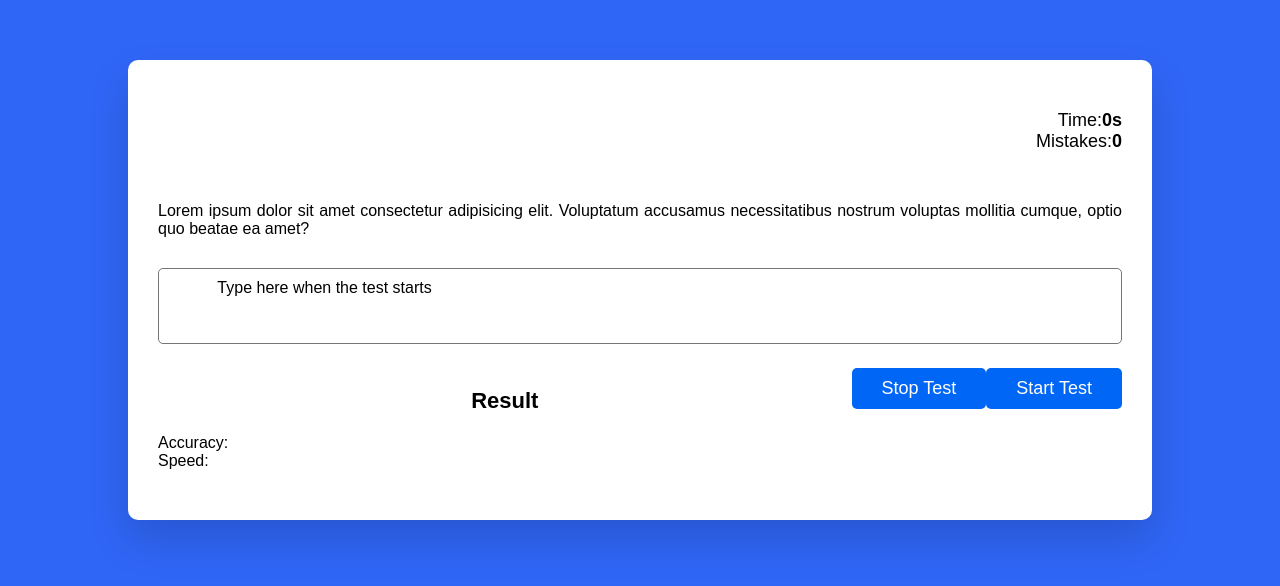
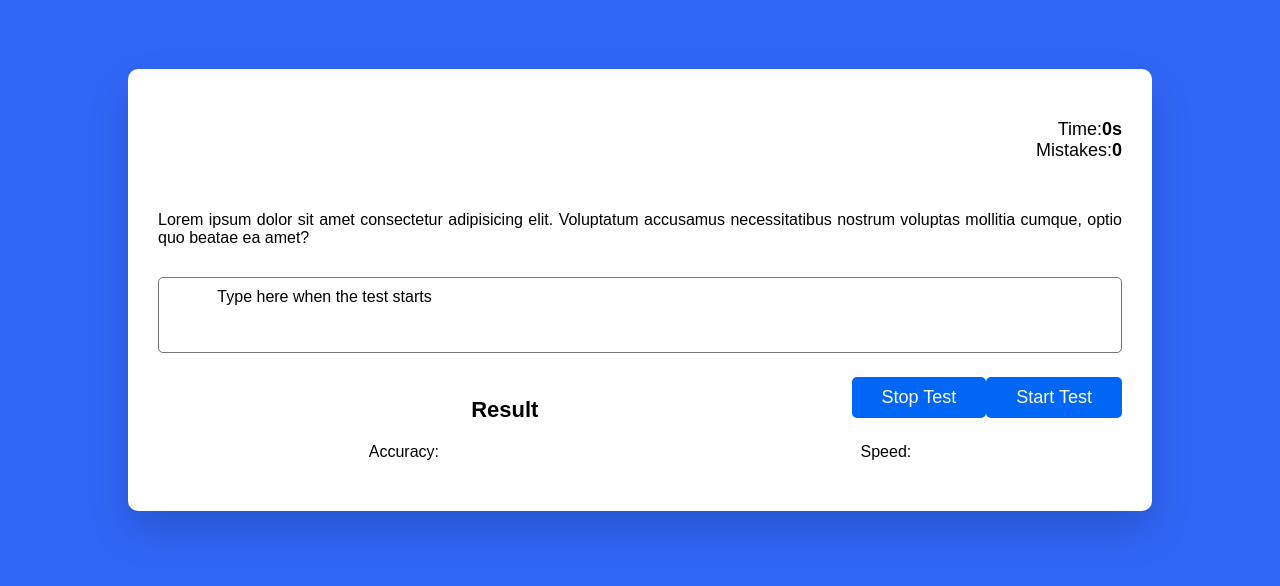
Before and after one commit to AmirTaki/Typing-test, a plain HTML site: page index.html in a window 1280 px wide. Shown: the part 110-696 px from the top of the page. Drawn offline with Linux system fonts and the light colour scheme; a script that the page names is missing.

Commit message:
wrapper styles

```diff
--- a/src/styles.css
+++ b/src/styles.css
@@ -65,3 +65,8 @@ button {
    margin-bottom:  20px;
    font-size: 22px;
 }
+
+.wrapper {
+    display: flex;
+    justify-content: space-around;
+}
```
